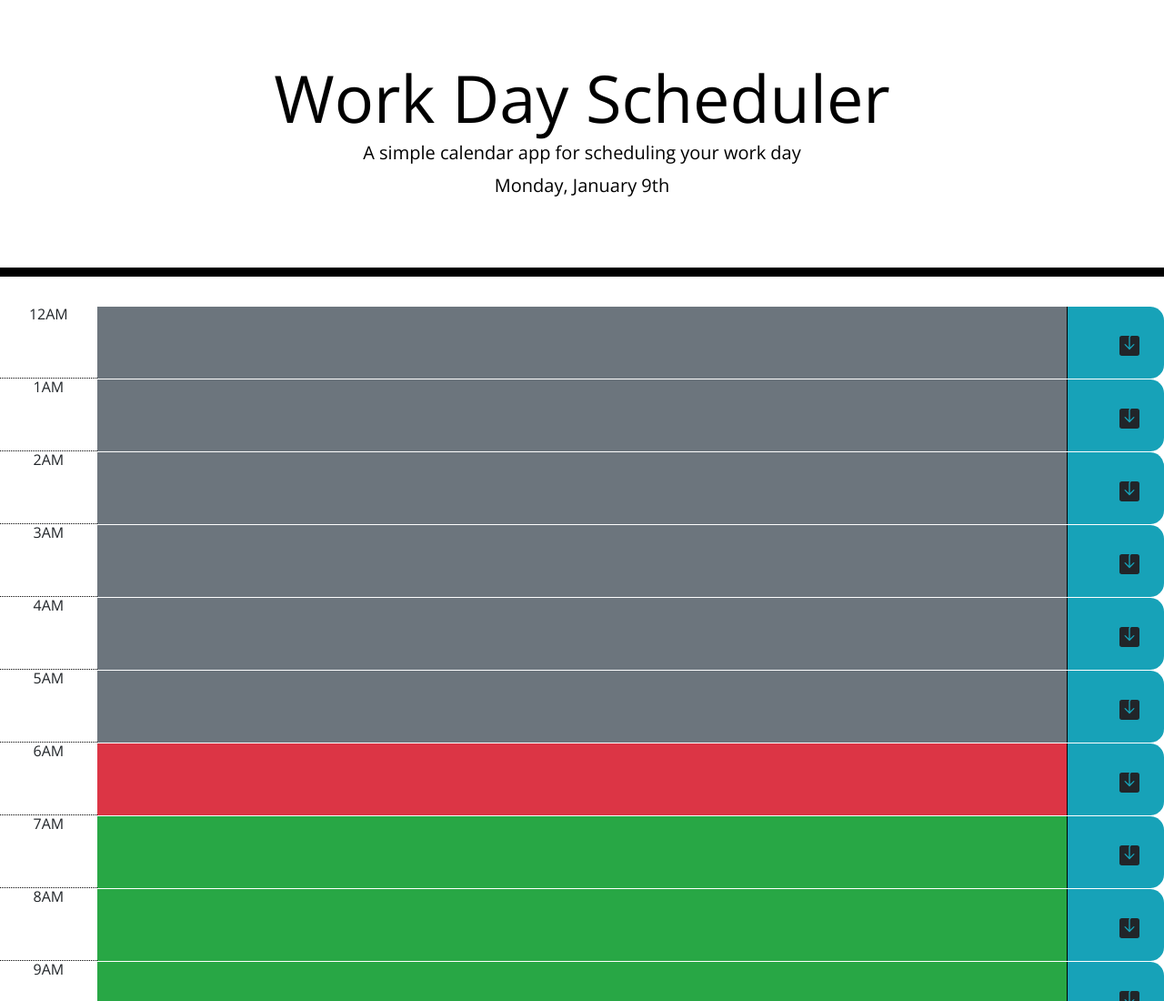
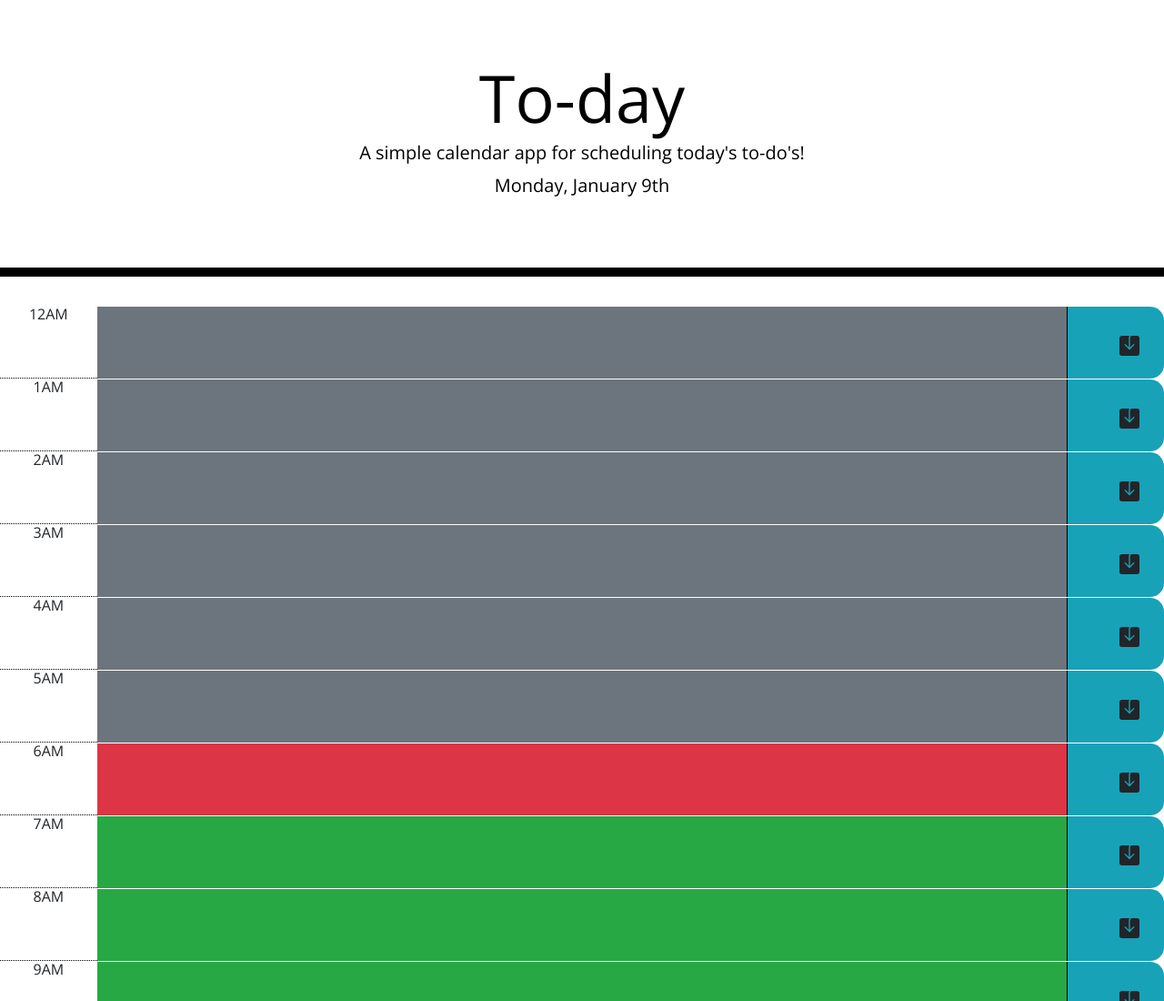
Before and after one commit to dannyjunlee/daily-planner, a plain HTML site: page index.html in a window 1280 px wide. Shown: the top 1100 px of the page at 91% size. Drawn offline with nearby package versions, Linux system fonts and the light colour scheme.

Commit message:
changed header and title text

```diff
--- a/index.html
+++ b/index.html
@@ -27,14 +27,14 @@
       rel="stylesheet"
     />
     <link rel="stylesheet" href="./Develop/style.css" />
-    <title>Work Day Scheduler</title>
+    <title>To-day</title>
   </head>
 
   <!-- Body -->
   <body>
     <header class="jumbotron">
-      <h1 class="display-3">Work Day Scheduler</h1>
-      <p class="lead">A simple calendar app for scheduling your work day</p>
+      <h1 class="display-3">To-day</h1>
+      <p class="lead">A simple calendar app for scheduling today's to-do's!</p>
       <p id="currentDay" class="lead"></p>
     </header>
     <div class="container-fluid" id="timeBlocks">
```
